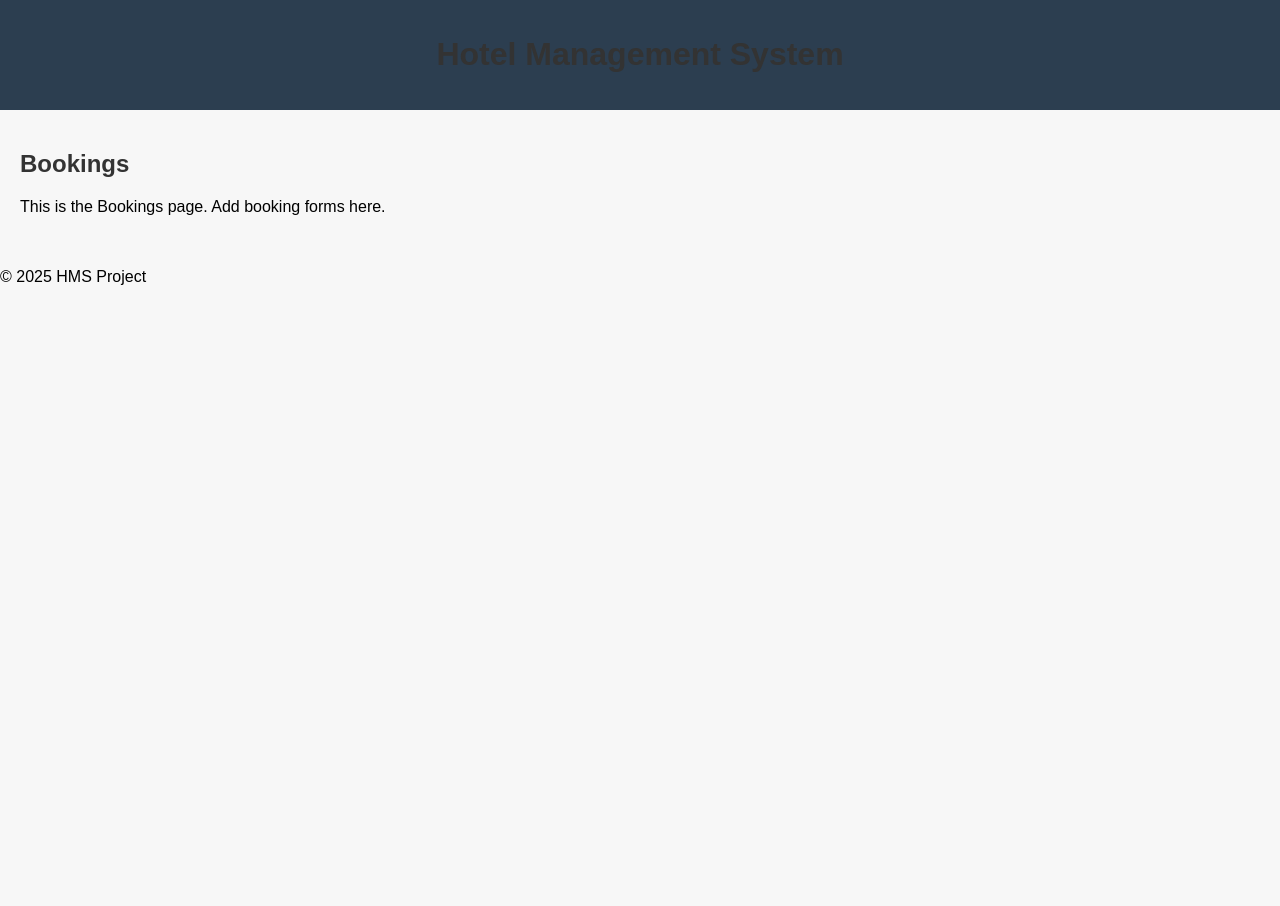
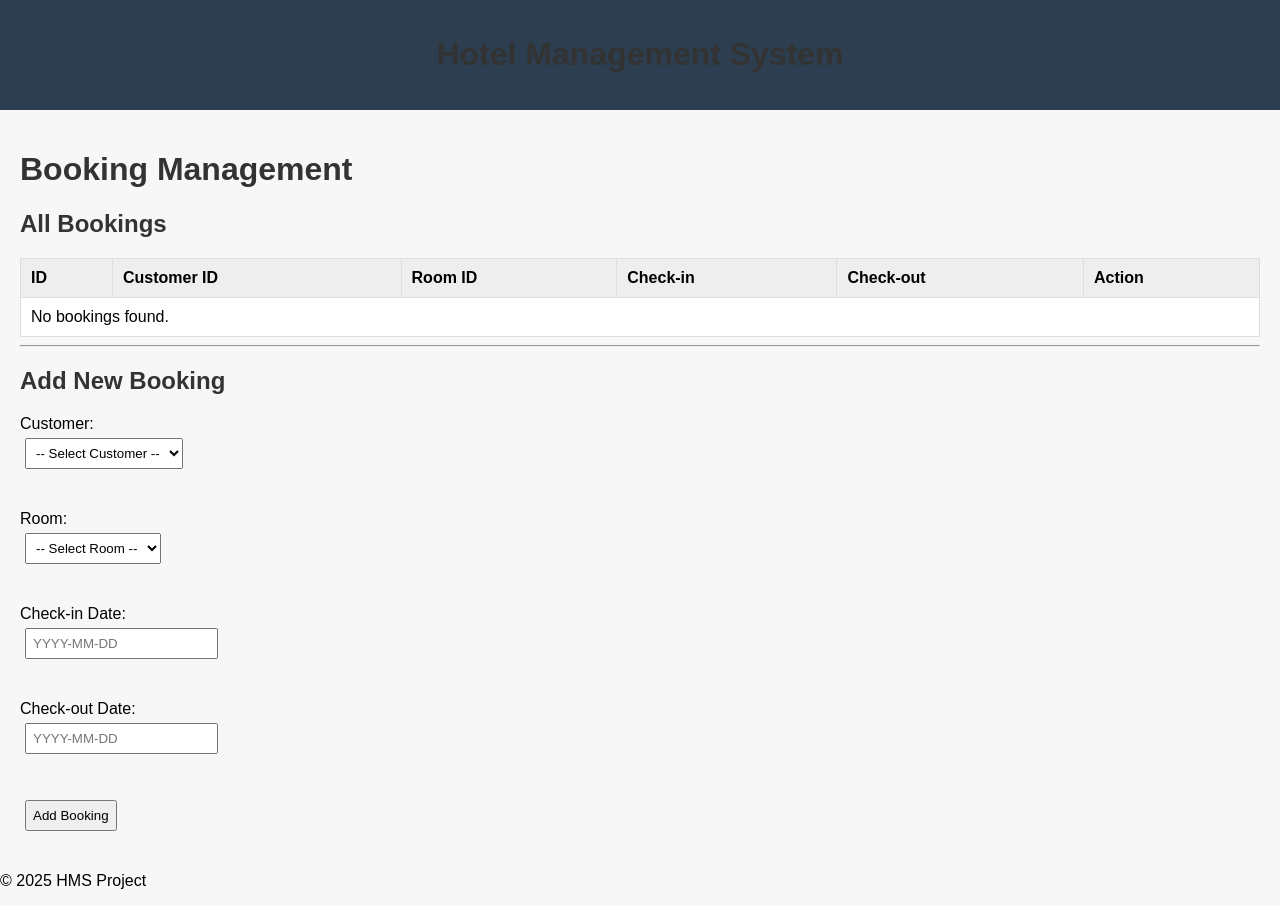
Before and after one commit to AshlyMaria98/hotel-management-system, a Flask app: page /bookings in a window 1280 px wide. Before the commit the page ends 285 px from the top, so only its background shows below. Run offline with Flask 3, Linux system fonts and the light colour scheme.

Commit message:
Update bookings.html

```diff
--- a/templates/bookings.html
+++ b/templates/bookings.html
@@ -1,6 +1,74 @@
 {% extends "base.html" %}
+{% block content %}
 
-{% block content %}
-<h2>Bookings</h2>
-<p>This is the Bookings page. Add booking forms here.</p>
+<h1>Booking Management</h1>
+
+<!-- ====== Bookings Table ====== -->
+<h2>All Bookings</h2>
+
+<table border="1" cellpadding="10" cellspacing="0">
+    <thead>
+        <tr>
+            <th>ID</th>
+            <th>Customer ID</th>
+            <th>Room ID</th>
+            <th>Check-in</th>
+            <th>Check-out</th>
+            <th>Action</th>
+        </tr>
+    </thead>
+    <tbody>
+        {% for booking in bookings %}
+        <tr>
+            <td>{{ booking.id }}</td>
+            <td>{{ booking.customer_id }}</td>
+            <td>{{ booking.room_id }}</td>
+            <td>{{ booking.checkin }}</td>
+            <td>{{ booking.checkout }}</td>
+            <td>
+                <a href="{{ url_for('delete_booking', id=booking.id) }}"
+                   onclick="return confirm('Are you sure you want to delete this booking?');">
+                   Delete
+                </a>
+            </td>
+        </tr>
+        {% else %}
+        <tr>
+            <td colspan="6">No bookings found.</td>
+        </tr>
+        {% endfor %}
+    </tbody>
+</table>
+
+<hr>
+
+<!-- ====== Booking Form ====== -->
+<h2>Add New Booking</h2>
+
+<form method="POST" action="{{ url_for('bookings') }}">
+    <label for="customer_id">Customer:</label><br>
+    <select name="customer_id" required>
+        <option value="">-- Select Customer --</option>
+        {% for customer in customers %}
+            <option value="{{ customer.id }}">{{ customer.id }}</option>
+        {% endfor %}
+    </select><br><br>
+
+    <label for="room_id">Room:</label><br>
+    <select name="room_id" required>
+        <option value="">-- Select Room --</option>
+        {% for room in rooms %}
+            <option value="{{ room.id }}">{{ room.id }}</option>
+        {% endfor %}
+    </select><br><br>
+
+    <label for="checkin">Check-in Date:</label><br>
+    <input type="text" name="checkin" placeholder="YYYY-MM-DD" required><br><br>
+
+    <label for="checkout">Check-out Date:</label><br>
+    <input type="text" name="checkout" placeholder="YYYY-MM-DD" required><br><br>
+
+    <button type="submit">Add Booking</button>
+</form>
+
 {% endblock %}
```
